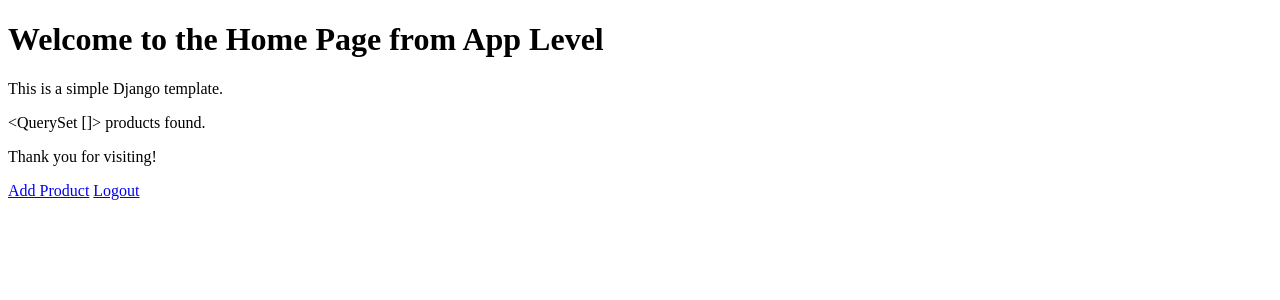
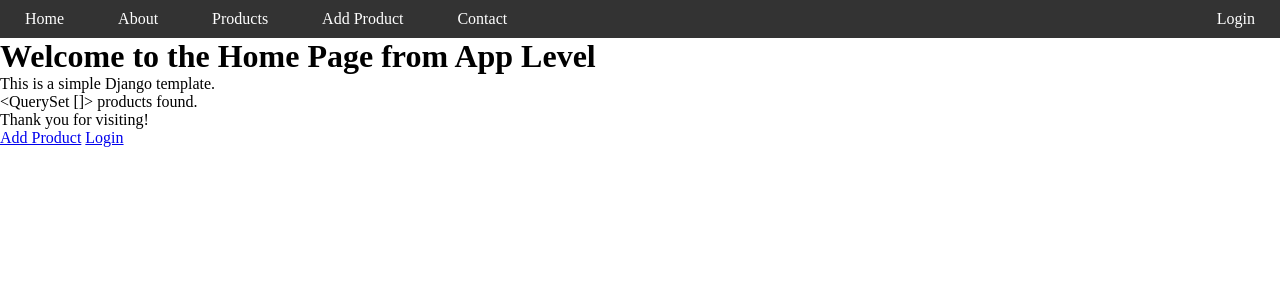
Before and after one commit to sushantp053/second, a Django app: page / in a window 1280 px wide. Shown: the top 300 px of the page. Run offline with Django 5.2, Linux system fonts and the light colour scheme; data that the repository does not hold is empty.

Commit message:
block of code

```diff
--- /dev/null
+++ b/home/templates/appbar.html
@@ -0,0 +1,16 @@
+<nav>
+        <ul>
+            <li><a href="/home">Home</a></li>
+            <li><a href="/about">About</a></li>
+            <li><a href="/products">Products</a></li>
+            <li><a href="{% url 'add_product' %}">Add Product</a></li>
+            <li><a href="/contact">Contact</a></li>
+        </ul>
+        <div>
+            {% if user.is_authenticated %}
+                <a href="{% url 'logout_user' %}">Logout</a>
+            {% else %}
+                <a href="{% url 'login_user' %}">Login</a>
+            {% endif %}
+        </div>
+</nav>
--- /dev/null
+++ b/home/templates/base.html
@@ -0,0 +1,16 @@
+<!DOCTYPE html>
+<html lang="en">
+{% load static %}
+<head>
+    <meta charset="UTF-8">
+    <meta name="viewport" content="width=device-width, initial-scale=1.0">
+    <title>{% block title %}Base Title{% endblock %}</title>
+    <link rel="stylesheet" href="{% static 'styles.css' %}">
+</head>
+<body>
+    {% include "appbar.html" %}
+    {% block block_content %}
+    <h1>Base Content</h1>
+    {% endblock %}
+</body>
+</html>
--- a/home/templates/home/home.html
+++ b/home/templates/home/home.html
@@ -1,11 +1,8 @@
-<!DOCTYPE html>
-<html lang="en">
-<head>
-    <meta charset="UTF-8">
-    <meta name="viewport" content="width=device-width, initial-scale=1.0">
-    <title>Document</title>
-</head>
-<body>
+{% extends "base.html" %}
+{% block title %}Home Page{% endblock %}
+
+{% block block_content %}
+ {% comment %} {% include "appbar.html" %} {% endcomment %}
     <h1>Welcome to the Home Page from App Level</h1>
     <p>This is a simple Django template.</p>
     {{ prods }} products found.
@@ -19,7 +16,12 @@
     <p>Thank you for visiting!</p>
 
     <a href="/add">Add Product</a>
+    {% if user.is_authenticated %}
     <a href="/logout">Logout</a>
+    {% else %}
+    <a href="/login">Login</a>
+    {% endif %}
+
 
 <script>
     function deleteProduct(id) {
@@ -42,5 +44,4 @@
         }
     }
 </script>
-</body>
-</html>
+{% endblock block_content %}
--- a/home/views.py
+++ b/home/views.py
@@ -96,3 +96,6 @@ def signInUser(request):
 def signOutUser(request):
     logout(request)
     return redirect('login_user')
+
+def about(request):
+    return render(request, 'home/about.html')
--- a/second/urls.py
+++ b/second/urls.py
@@ -27,4 +27,5 @@ urlpatterns = [
     path('signup/', signUpUser, name="signup_user"),  # User signup view
     path('login/', signInUser, name="login_user"),  # User login view
     path('logout/', signOutUser, name="logout_user"),  # User logout view
+    path('about/', about, name="about"),  # About page view
 ]
--- a/static/styles.css
+++ b/static/styles.css
@@ -5,3 +5,40 @@ input {
     box-sizing: border-box;
     border: 1px solid #ccc;
 }
+* {
+    box-sizing: border-box;
+    padding: 0 ;
+    margin: 0;
+}
+nav {
+    background-color: #333;
+    color: white;
+    padding: 10px;
+    text-align: center;
+    display: flex;
+    width: 100%;
+    justify-content: space-between;
+}
+nav a {
+    color: white;
+    text-decoration: none;
+    margin: 0 15px;
+}
+nav ul {
+    list-style: none;
+    padding: 0;
+    margin: 0;
+}
+nav ul li {
+    display: inline;
+    margin-right: 20px;
+}
+
+nav ul li a:hover {
+    text-decoration: underline;
+}
+nav div {
+    display: flex;
+    justify-content: space-between;
+    align-items: center;
+}
```
Also changed, not shown: home/templates/home/about.html (added, +10 -0 lines), home/templates/home/addproduct.html (+5 -10 lines).
